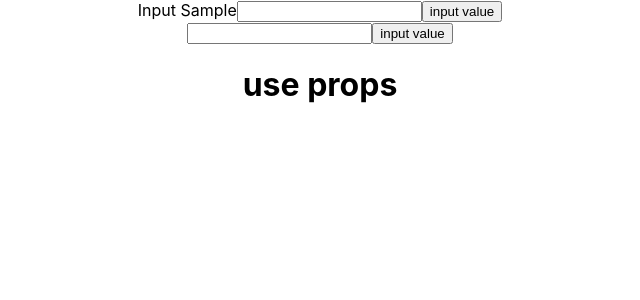
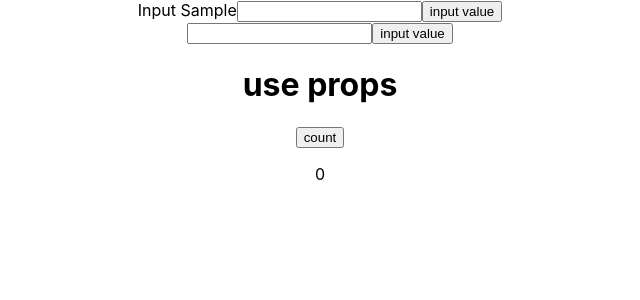
Before and after one commit to nagi4074/react-tuto1, a React (Create React App) app: page / in a window 1280 px wide. Shown: the top 300 px of the page, without its empty margins (320-960 px from the left). Built offline with nearby package versions, Linux system fonts and the light colour scheme.

Commit message:
stateについて

```diff
--- a/src/App.js
+++ b/src/App.js
@@ -3,6 +3,7 @@ import './App.css';
 import InputWithUseState from './components/InputWithUseState'
 import InputWithUseRef from './components/InputWithUseRef'
 import PropsSample from './components/PropsSample';
+import StateSample from './components/StateSample';
 
 function App() {
   return (
@@ -10,6 +11,7 @@ function App() {
       <InputWithUseState />
       <InputWithUseRef />
       <PropsSample text="use props" />
+      <StateSample />
     </div>
   );
 }
--- a/src/components/PropsSample.js
+++ b/src/components/PropsSample.js
@@ -4,10 +4,6 @@
  * 子：コンポーネントを利用される側（このファイル）
  * 子から親へは渡せない
  * propsの値を動的に変更することはできない
- *
- * propsとstateの使い分け（？）
- * props:外部の情報を参照する
- * state:内部の情報を参照する
  */
 
 const PropsSample = (props) => {
--- /dev/null
+++ b/src/components/StateSample.js
@@ -0,0 +1,34 @@
+/**
+ * 各コンポーネント毎に持つ、コンポーネントの状態を管理する仕組み
+ * stateの初期値を設定
+ * ↓
+ * this.setState()にstateを更新させる処理を書く
+ * stateの値を更新する時は必ずsetState()経由で行うこと
+ * ↓
+ * stateを更新すると、必要なコンポーネントが自動で再リロードされる
+ */
+
+import React from 'react';
+
+class StateSample extends React.Component {
+    state = {
+        count: 0,
+    }
+
+    countUp = () => {
+        this.setState({
+            count: this.state.count + 1,
+        });
+    }
+
+    render() {
+        return (
+            <div>
+                <button onClick={this.countUp}>count</button>
+                <p>{this.state.count}</p>
+            </div>
+        )
+    }
+}
+
+export default StateSample
```
